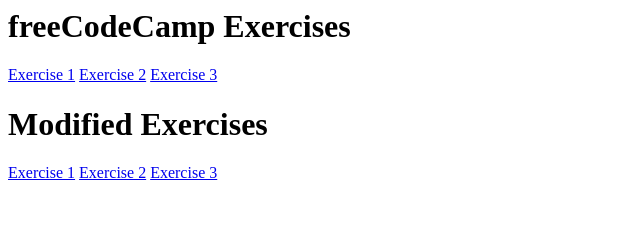
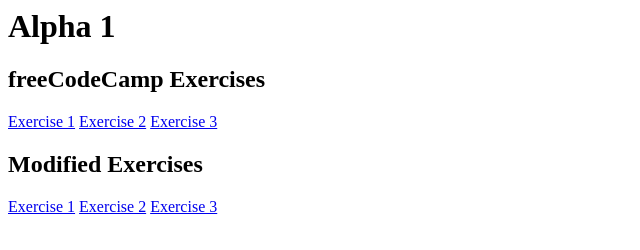
Before and after one commit to jensfors/Exercises, a plain HTML site: page index.html in a window 1280 px wide. Shown: the whole page, without its empty margins (0-640 px from the left). Drawn offline with Linux system fonts and the light colour scheme.

Commit message:
Update index.html

```diff
--- a/index.html
+++ b/index.html
@@ -1,9 +1,10 @@
 <body>
-  <h1>freeCodeCamp Exercises</h1>
+  <h1>Alpha 1</h1>
+  <h2>freeCodeCamp Exercises</h2>
     <a href="/Exercises/Alpha1/Old/Ex1.html">Exercise 1</a>
     <a href="/Exercises/Alpha1/Old/Ex2.html">Exercise 2</a>
     <a href="/Exercises/Alpha1/Old/Ex3.html">Exercise 3</a>
-  <h1>Modified Exercises</h1>
+  <h2>Modified Exercises</h2>
     <a href="/Exercises/Alpha1/New/Ex1.html">Exercise 1</a>
     <a href="/Exercises/Alpha1/New/Ex2.html">Exercise 2</a>
     <a href="/Exercises/Alpha1/New/Ex3.html">Exercise 3</a>
```
